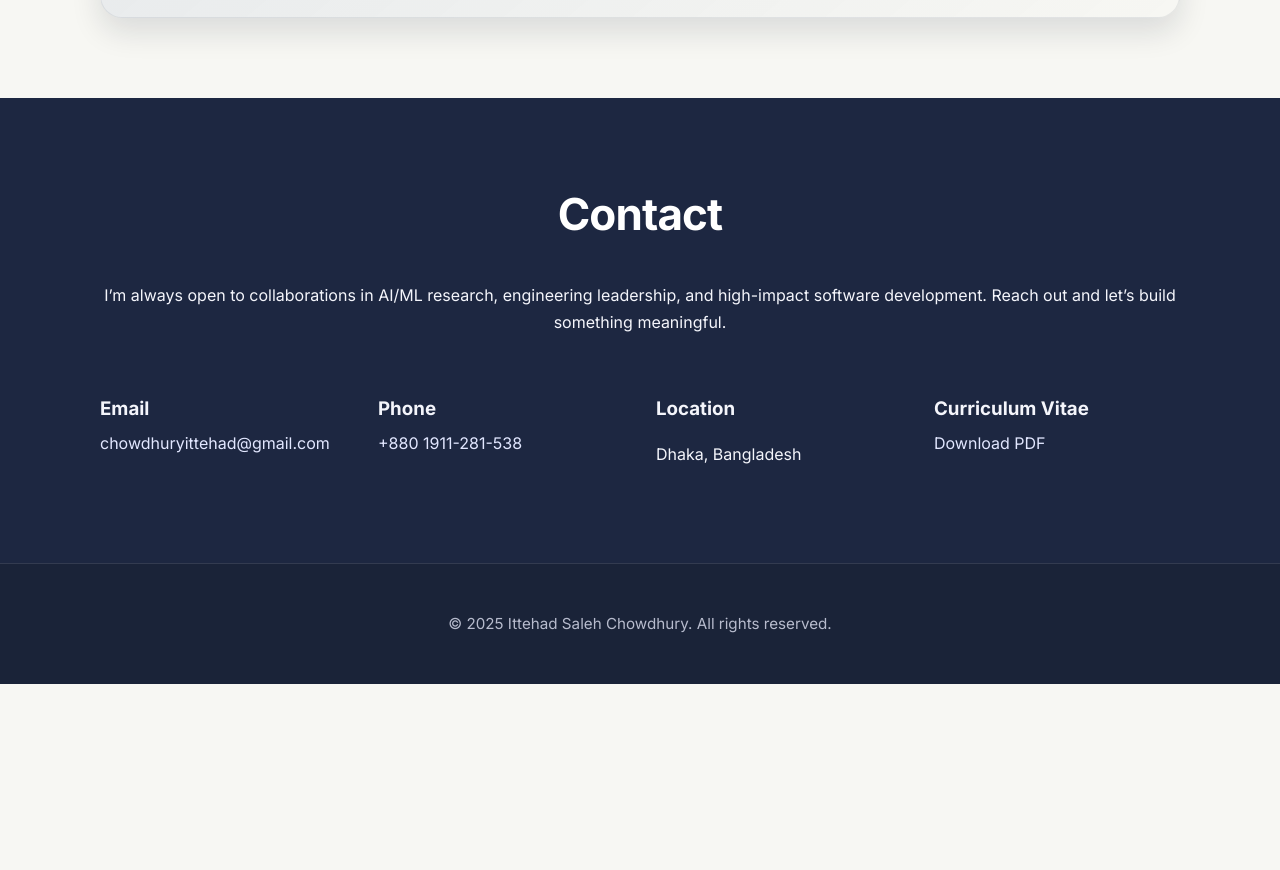
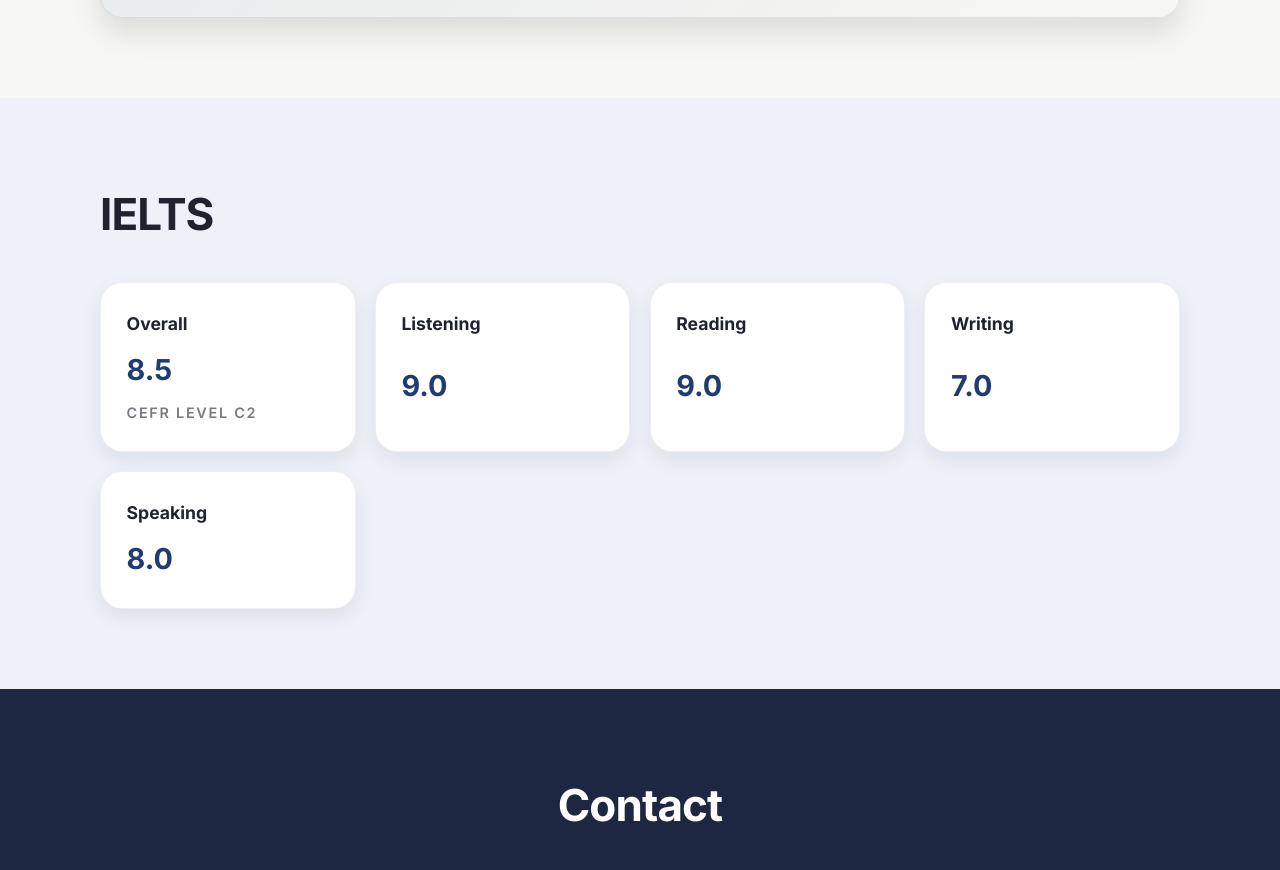
Before and after one commit to KrabbyKrabby/KrabbyKrabby.github.io, a plain HTML site: page index.html in a window 1280 px wide. Shown: the part 6629-7499 px from the top of the page. Before the commit the page ends 7313 px from the top, so only its background shows below. Drawn offline with Linux system fonts and the light colour scheme.

Commit message:
Add IELTS score overview

```diff
--- a/assets/css/style.css
+++ b/assets/css/style.css
@@ -657,6 +657,43 @@ h1 {
   text-decoration: none;
 }
 
+.ielts-grid {
+  display: grid;
+  grid-template-columns: repeat(auto-fit, minmax(220px, 1fr));
+  gap: 1.2rem;
+}
+
+.ielts-card {
+  background: #fff;
+  border-radius: var(--radius-lg);
+  padding: 1.6rem;
+  box-shadow: var(--shadow-sm);
+  border: 1px solid rgba(32, 43, 70, 0.08);
+  display: grid;
+  justify-items: start;
+  gap: 0.5rem;
+}
+
+.ielts-card h3 {
+  margin: 0;
+  font-size: 1.1rem;
+}
+
+.ielts-score {
+  margin: 0;
+  font-size: 1.8rem;
+  font-weight: 700;
+  color: var(--color-accent-dark);
+}
+
+.ielts-meta {
+  font-size: 0.9rem;
+  font-weight: 600;
+  color: rgba(31, 35, 47, 0.6);
+  text-transform: uppercase;
+  letter-spacing: 0.12em;
+}
+
 .skills-grid {
   display: grid;
   grid-template-columns: repeat(auto-fit, minmax(220px, 1fr));
--- a/index.html
+++ b/index.html
@@ -529,6 +529,35 @@
         </div>
       </section>
 
+      <section id="ielts" class="section section--light">
+        <div class="container">
+          <h2>IELTS</h2>
+          <div class="ielts-grid">
+            <article class="ielts-card">
+              <h3>Overall</h3>
+              <p class="ielts-score">8.5</p>
+              <span class="ielts-meta">CEFR Level C2</span>
+            </article>
+            <article class="ielts-card">
+              <h3>Listening</h3>
+              <p class="ielts-score">9.0</p>
+            </article>
+            <article class="ielts-card">
+              <h3>Reading</h3>
+              <p class="ielts-score">9.0</p>
+            </article>
+            <article class="ielts-card">
+              <h3>Writing</h3>
+              <p class="ielts-score">7.0</p>
+            </article>
+            <article class="ielts-card">
+              <h3>Speaking</h3>
+              <p class="ielts-score">8.0</p>
+            </article>
+          </div>
+        </div>
+      </section>
+
       <section id="contact" class="section section--accent">
         <div class="container contact">
           <h2>Contact</h2>
```
